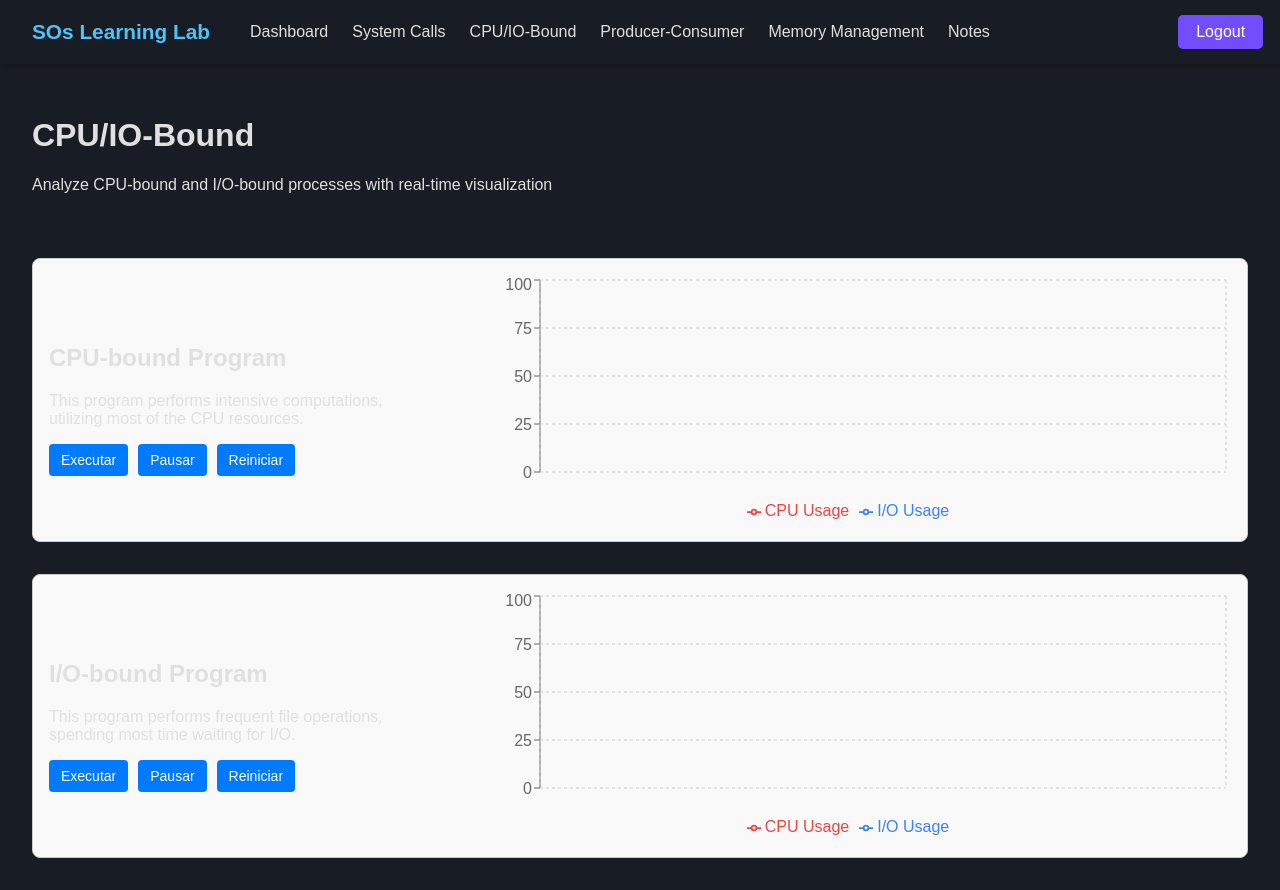
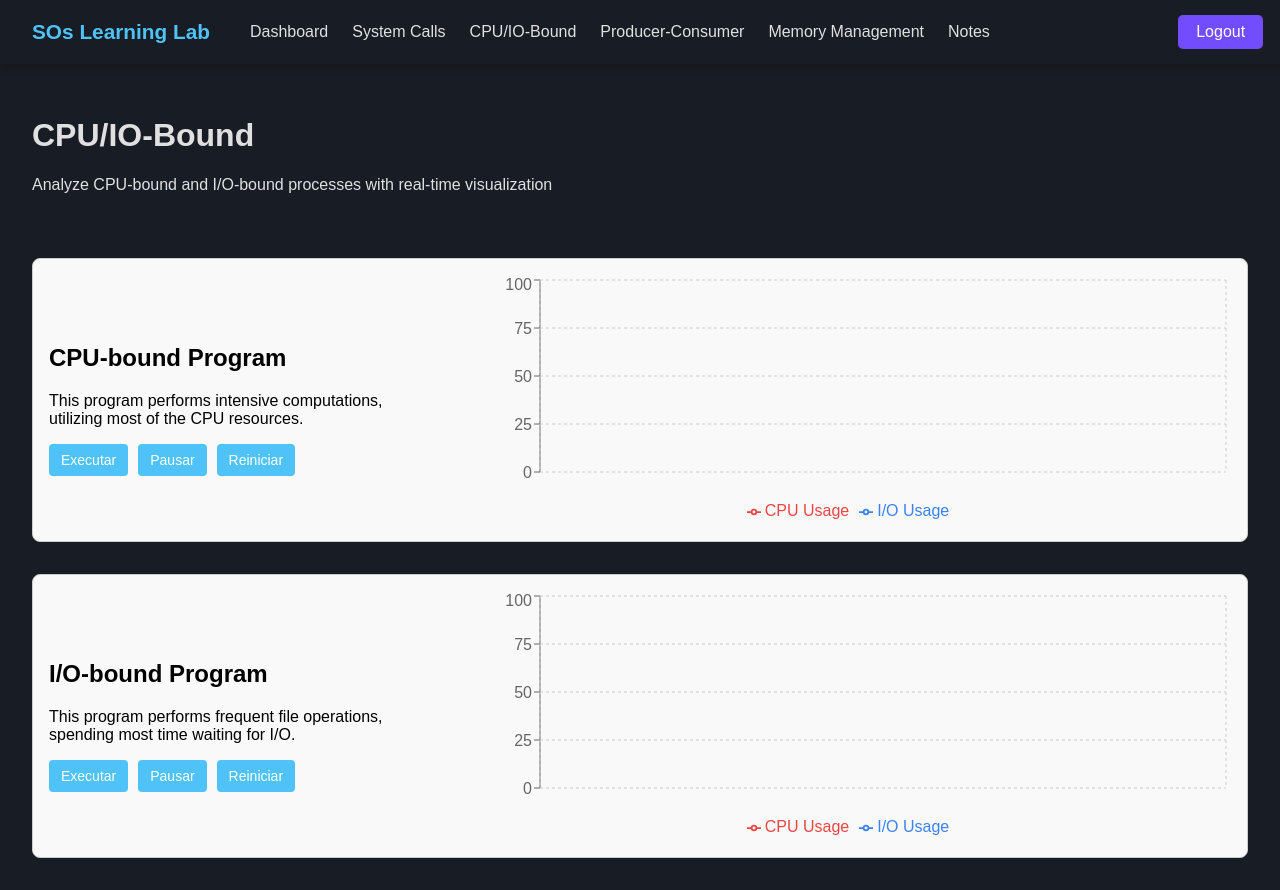
Before and after one commit to LHuss31/SOs_Project, a React (Vite) app: page /CPU_IO_Bound in a window 1280 px wide. Built offline with nearby package versions, Linux system fonts and the light colour scheme.

Commit message:
add bounds com css

```diff
--- a/src/pages/CPU_IO_Bound.css
+++ b/src/pages/CPU_IO_Bound.css
@@ -11,6 +11,7 @@
   border-radius: 8px;
   padding: 1rem;
   background-color: #f9f9f9;
+  color:#000
 }
 
 .monitor-content {
@@ -33,14 +34,14 @@
   padding: 8px 12px;
   font-size: 14px;
   border: none;
-  background-color: #007bff;
+  background-color: #4fc3f7;
   color: white;
   border-radius: 4px;
   cursor: pointer;
 }
 
 .button-group button:hover {
-  background-color: #0056b3;
+  background-color: #4fc3f7;
 }
 
 .bounds-header {
```
